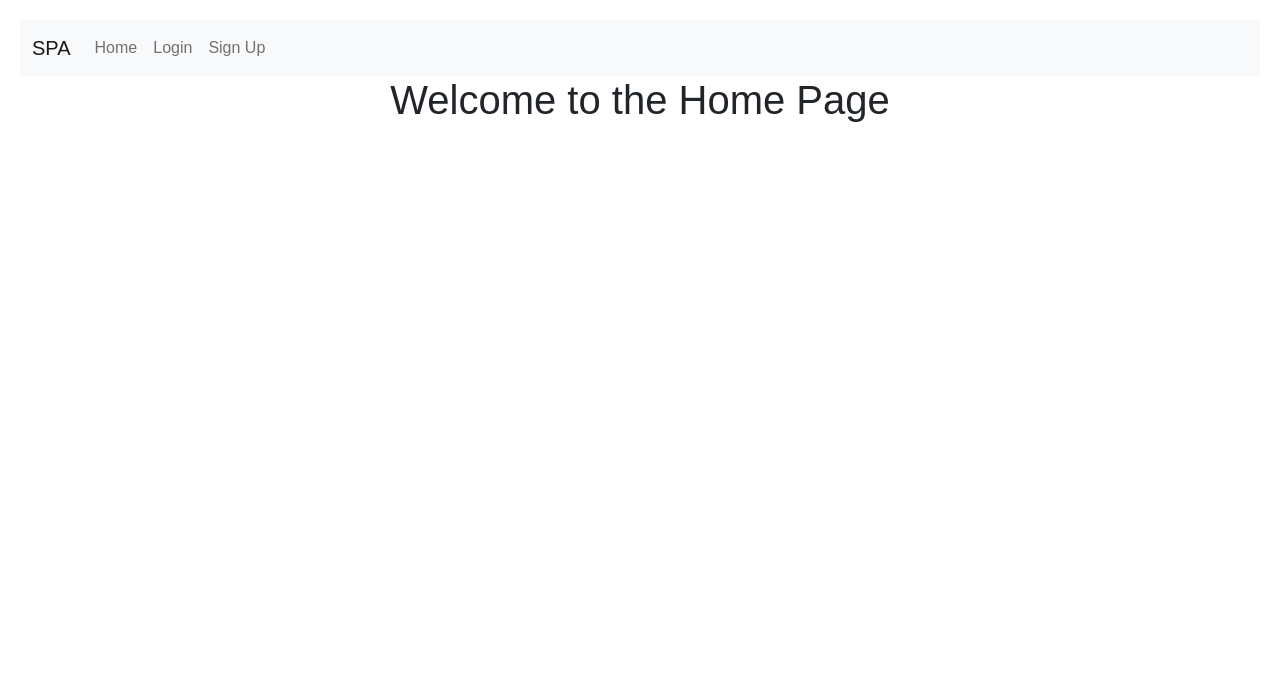
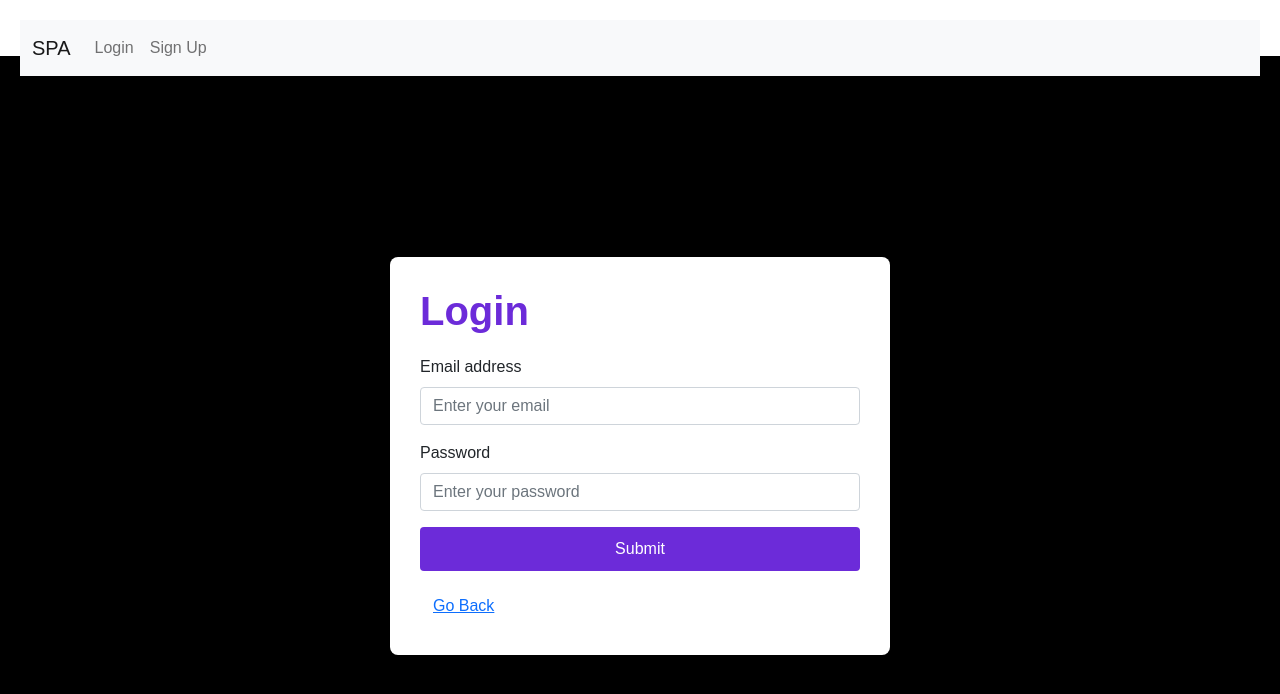
Before and after one commit to 2021110806/ft_transcendences-frontend-practice, a website with bundled scripts: page minjeon2/index.html in a window 1280 px wide. Built offline with nearby package versions, Linux system fonts and the light colour scheme.

Commit message:
style: login 페이지 스타일 설정

```diff
--- a/minjeon2/index.html
+++ b/minjeon2/index.html
@@ -21,10 +21,7 @@
         <div class="collapse navbar-collapse" id="navbarNav">
             <ul class="navbar-nav">
                 <li class="nav-item">
-                    <a class="nav-link" href="/">Home</a>
-                </li>
-                <li class="nav-item">
-                    <a class="nav-link" href="/login">Login</a>
+                    <a class="nav-link" href="/">Login</a>
                 </li>
                 <li class="nav-item">
                     <a class="nav-link" href="/signup">Sign Up</a>
--- a/minjeon2/scripts/pages/home.js
+++ /dev/null
@@ -1,10 +0,0 @@
-import { createElement } from "../utils.js";
-
-export function HomePage() {
-    const container = createElement("div", "text-center");
-    const heading = createElement("h1", "", "Welcome to the Home Page");
-
-    container.appendChild(heading);
-
-    return container;
-}
--- a/minjeon2/scripts/pages/login.js
+++ b/minjeon2/scripts/pages/login.js
@@ -1,8 +1,9 @@
 import { createElement } from "../utils.js";
 
 export function LoginPage() {
-    const container = createElement("div", "container");
-    const heading = createElement("h1", "", "Login");
+    const container = createElement("div", "login-page");
+    const formContainer = createElement("div", "login-container");
+    const heading = createElement("h1", "login-heading", "Login");
     const form = createElement("form", "mt-3");
     form.innerHTML = `
         <div class="mb-3">
@@ -13,14 +14,15 @@ export function LoginPage() {
             <label for="password" class="form-label">Password</label>
             <input type="password" class="form-control" id="password" placeholder="Enter your password">
         </div>
-        <button type="submit" class="btn btn-primary">Submit</button>
+        <button type="submit" class="btn login-btn">Submit</button>
     `;
     const backLink = createElement("a", "btn btn-link mt-3", "Go Back");
     backLink.href = "/";
 
-    container.appendChild(heading);
-    container.appendChild(form);
-    container.appendChild(backLink);
+    formContainer.appendChild(heading);
+    formContainer.appendChild(form);
+    formContainer.appendChild(backLink);
+    container.appendChild(formContainer);
 
     return container;
 }
--- a/minjeon2/scripts/router.js
+++ b/minjeon2/scripts/router.js
@@ -1,11 +1,9 @@
 import { renderPage } from "./utils.js";
-import { HomePage } from "./pages/home.js";
 import { LoginPage } from "./pages/login.js";
 import { SignupPage } from "./pages/signup.js";
 
 const routes = {
-    "/": HomePage,
-    "/login": LoginPage,
+    "/": LoginPage,
     "/signup": SignupPage,
 };
 
@@ -14,7 +12,7 @@ export function router() {
 
     const render = () => {
         const path = window.location.pathname;
-        const PageComponent = routes[path] || HomePage;
+        const PageComponent = routes[path] || LoginPage;
         renderPage(appDiv, PageComponent());
     };
 
--- a/minjeon2/scripts/style/style.css
+++ b/minjeon2/scripts/style/style.css
@@ -50,3 +50,40 @@ body {
 .signup-btn:hover {
   background-color: #5a23b5 !important;
 }
+
+.login-page {
+  min-height: 100vh;
+  background-color: #000000;
+  display: flex;
+  justify-content: center;
+  align-items: center;
+  margin: -20px;  /* Offset body padding */
+  padding: 20px;
+}
+
+.login-container {
+  background-color: white;
+  padding: 30px;
+  border-radius: 8px;
+  box-shadow: 0 4px 6px rgba(0, 0, 0, 0.1);
+  width: 100%;
+  max-width: 500px;
+}
+
+.login-heading {
+  color: #6c2bd9;
+  font-weight: bold;
+  margin-bottom: 20px;
+}
+
+.login-btn {
+  background-color: #6c2bd9 !important;
+  color: white !important;
+  border: none;
+  padding: 10px 20px;
+  width: 100%;
+}
+
+.login-btn:hover {
+  background-color: #5a23b5 !important;
+}
```
